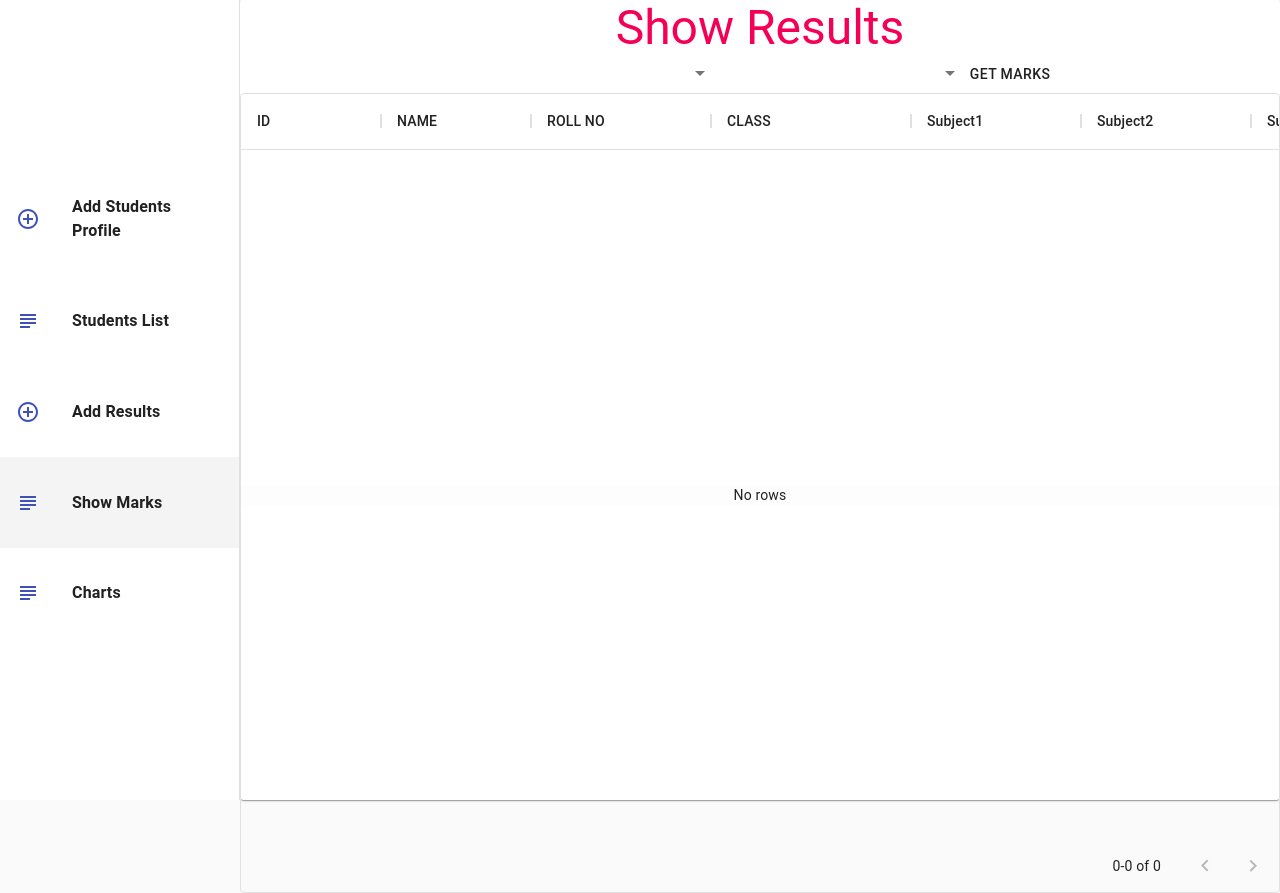
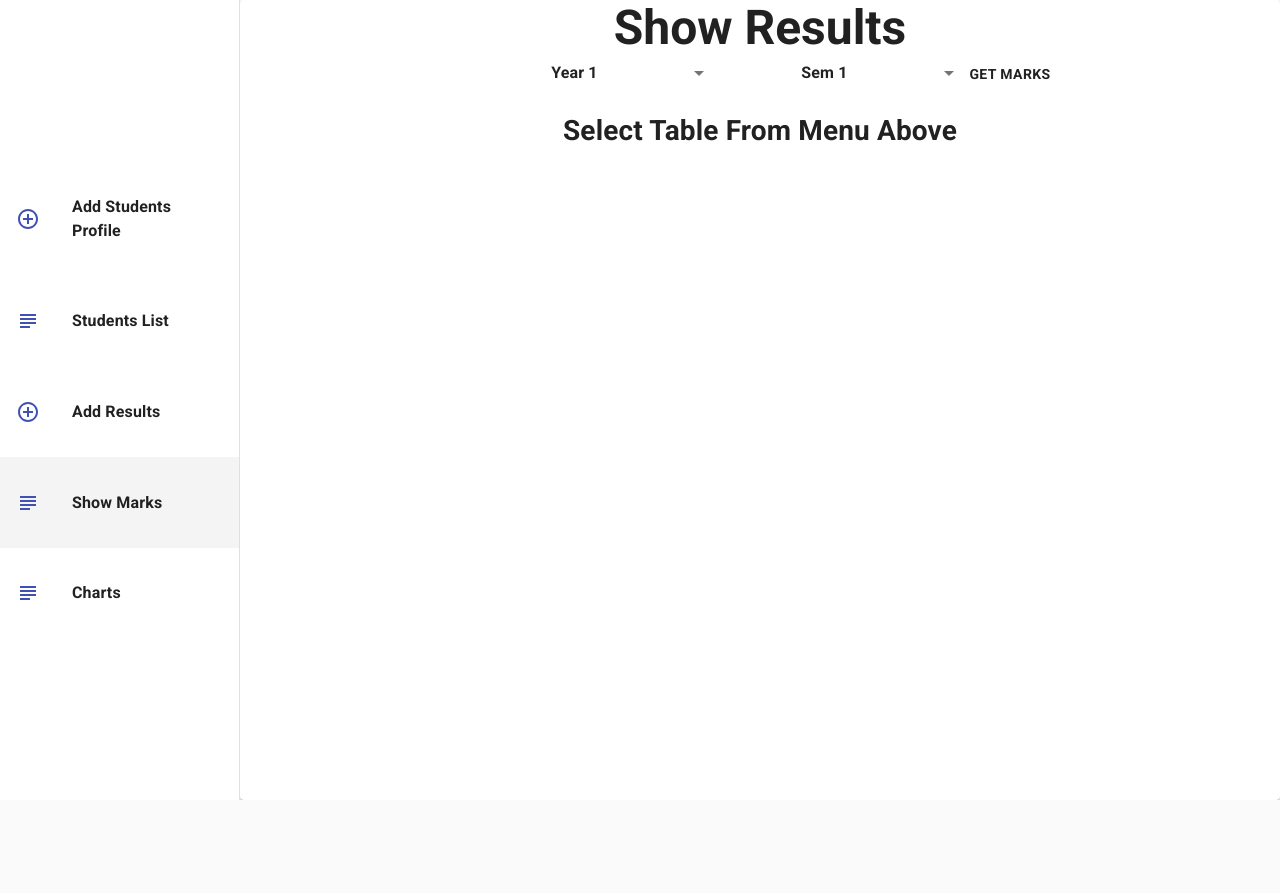
Before and after one commit to mak2002/Resultify, a React (Create React App) app in the folder client/: page /seeMarks in a window 1280 px wide. After the commit the page ends 800 px from the top, so only its background shows below. Built offline with nearby package versions, Linux system fonts and the light colour scheme.

Commit message:
added functionality to dynamically show marks

```diff
--- a/client/public/index.html
+++ b/client/public/index.html
@@ -3,6 +3,9 @@
   <head>
     <meta charset="utf-8" />
     <link rel="icon" href="%PUBLIC_URL%/favicon.ico" />
+    <link rel="preconnect" href="https://fonts.googleapis.com">
+<link rel="preconnect" href="https://fonts.gstatic.com" crossorigin>
+<link href="https://fonts.googleapis.com/css2?family=Roboto:ital,wght@0,700;1,500;1,700&display=swap" rel="stylesheet">
     <meta name="viewport" content="width=device-width, initial-scale=1" />
     <meta name="theme-color" content="#000000" />
     <meta
--- a/client/src/components/AddStudentProfile.js
+++ b/client/src/components/AddStudentProfile.js
@@ -50,7 +50,7 @@ export default function AddStudentProfile() {
     const [classname, setclassname] = useState();
     const [prn, setprn] = useState();
     const [studentsList, setstudentsList] = useState([]);
-    const [menuValue, setmenuValue] = useState('');
+    const [menuValue, setmenuValue] = useState('class1');
 
     // add student to local database
     const addStudent = () => {
--- a/client/src/components/ShowMarks.js
+++ b/client/src/components/ShowMarks.js
@@ -1,122 +1,143 @@
-import React, { useState, useEffect } from 'react'
-import TextField from '@material-ui/core/TextField';
-import Typography from '@material-ui/core/Typography'
-import { makeStyles } from '@material-ui/core'
-import Grid from '@material-ui/core/Grid';
-import Button from '@material-ui/core/Button';
-import MenuItem from '@material-ui/core/MenuItem';
-import Select from '@material-ui/core/Select';
-import InputLabel from '@material-ui/core/InputLabel';
-import Axios from 'axios'
-import {Container, Paper, Box , Dialog, DialogActions, DialogTitle, DialogContent,} from '@material-ui/core';
-import { DataGrid } from '@material-ui/data-grid';
+import React, { useState, useEffect } from "react";
+import TextField from "@material-ui/core/TextField";
+import Typography from "@material-ui/core/Typography";
+import { makeStyles } from "@material-ui/core";
+import Grid from "@material-ui/core/Grid";
+import Button from "@material-ui/core/Button";
+import MenuItem from "@material-ui/core/MenuItem";
+import Select from "@material-ui/core/Select";
+import InputLabel from "@material-ui/core/InputLabel";
+import Axios from "axios";
+import {
+  Container,
+  Paper,
+  Box,
+  Dialog,
+  DialogActions,
+  DialogTitle,
+  DialogContent,
+} from "@material-ui/core";
+import { DataGrid } from "@material-ui/data-grid";
+
+const useStyles = makeStyles({
+  root: {
+    height: "100vh",
+  },
+  grid: {
+    width: "850px",
+    margin: "20px auto",
+  },
+  grid2: {},
+  textfield: {
+    margin: "35px",
+  },
+  btn: {
+    marginTop: "20px",
+    marginLeft: "20%",
+    width: "50%",
+  },
+  form: {
+    display: "flex",
+    flexWrap: "wrap",
+  },
+  select: {
+    minWidth: "250px",
+  },
+});
+
+export default function ShowMarks() {
+  const classes = useStyles();
+
+  const columns1 = []
+
+  // const columns = [
+  //   { field: "id", headerName: "ID", width: 140 },
+  //   { field: "name", headerName: "NAME", width: 250, editable: true },
+  //   { field: "rollno", headerName: "ROLL NO", width: 180, editable: true },
+  //   { field: "class", headerName: "CLASS", width: 200, editable: true },
+  //   { field: "subject1", headerName: "Subject1", width: 170, editable: true },
+  //   { field: "subject2", headerName: "Subject2", width: 170, editable: true },
+  //   { field: "subject3", headerName: "Subject3", width: 170, editable: true },
+  //   { field: "subject4", headerName: "Subject4", width: 170, editable: true },
+  // ];
 
 
-const useStyles = makeStyles({
-    root:{
-        height:'100vh',
-    },
-    grid:{
-        width: '850px',
-        margin:'20px auto',
-    },
-    grid2:{
-    },
-    textfield: {
-        margin: '35px',
-    },
-    btn: {
-        marginTop: '20px',
-        marginLeft: '20%',
-        width:'50%',
-    },
-    form:{
-        display: 'flex',
-        flexWrap: 'wrap'
-    },
-    select:{
-        minWidth: '250px',
-    }
+  const [classname, setclassname] = useState("");
+  const [semester, setsemester] = useState("");
+  const [columnFields, setcolumnFields] = useState("");
 
-})
+  const [tableData, settableData] = useState("");
 
-export default function ShowMarks() {
-
-    const classes = useStyles()
-
-    const columns = [
-        {field: 'id', headerName: 'ID', width: 140},
-        {field: 'name', headerName: 'NAME', width:150, editable: true},
-        {field: 'rollno', headerName: 'ROLL NO', width:180, editable: true},
-        {field: 'class', headerName: 'CLASS', width: 200, editable: true},
-        {field: 'subject1', headerName: 'Subject1', width: 170, editable: true},
-        {field: 'subject2', headerName: 'Subject2', width: 170, editable: true},
-        {field: 'subject3', headerName: 'Subject3', width: 170, editable: true},
-        {field: 'subject4', headerName: 'Subject4', width: 170, editable: true},
-    ]
-
-    const [tableData, settableData] = useState([]);
-
-    const [classname, setclassname] = useState('');
-    const [semester, setsemester] = useState('');
-
+  columnFields && columnFields.map((column) => {
+    columns1.push({field: column.name, headerName: column.name.toUpperCase(), width: 1800 / columnFields.length })
+});
   // setting class and semester values
-    const [menuValueClass, setmenuValueClass] = useState('');
-    const [menuValueSemester, setmenuValueSemester] = useState('')
-
-    const [resultsTable, setresultsTable] = useState()
+  const [menuValueClass, setmenuValueClass] = useState("year1");
+  const [menuValueSemester, setmenuValueSemester] = useState("sem1");
 
   // class value
   const handleChangeClass = (e) => {
-        setmenuValueClass(e.target.value)
-        setclassname(e.target.value)
-    }
+    setmenuValueClass(e.target.value);
+    setclassname(e.target.value);
+  };
 
   // semester value
   const handleChangeSemester = (e) => {
-        setmenuValueSemester(e.target.value)
-        setsemester(e.target.value)
-    }
+    setmenuValueSemester(e.target.value);
+    setsemester(e.target.value);
+    console.log("menuValueSemester", menuValueSemester);
+  };
 
   const handleClick = (e) => {
-
     // fetch marks from marks
-        Axios.put("http://localhost:3001/resultsbody", {
-            semester : semester,
-            classname : classname,
+    console.log("handle", menuValueSemester);
+    Axios.get("http://localhost:5000/getmarks", {
+      params: {
+        menuValueClass: menuValueClass,
+        menuValueSemester: menuValueSemester,
+      },
     })
-
-        Axios.get("http://localhost:3001/results")
-        .then((response) => response.data).then((response) => {settableData(response) ;
-            console.log(response) ;
-            setresultsTable(response) ; })
-
-    }
+      .then((response) => response.data)
+      .then((response) =>
+        console.log("response", console.log(response),setcolumnFields(response.fields), settableData(response.rows))
+      );
+  };
 
   return (
     <div className={classes.root}>
-            <Typography variant="h3" color="secondary">Show Results</Typography>
+      <Typography variant="h3">Show Results</Typography>
+      {/* <h1>Show Results</h1> */}
 
-            <Select value={menuValueClass || ''} className={classes.select} onChange={handleChangeClass} disableUnderline>
-                <MenuItem value={'class1'}>Class 1</MenuItem>
-                <MenuItem value={'class2'}>Class 2</MenuItem>
-                <MenuItem value={'class3'}>Class 3</MenuItem>
-                <MenuItem value={'class4'}>Class 4</MenuItem>
+      <Select
+        value={menuValueClass || ""}
+        className={classes.select}
+        onChange={handleChangeClass}
+        disableUnderline
+      >
+        <MenuItem value={"year1"}>Year 1</MenuItem>
+        <MenuItem value={"year2"}>Year 2</MenuItem>
+        <MenuItem value={"year3"}>Year 3</MenuItem>
+        <MenuItem value={"year4"}>Year 4</MenuItem>
       </Select>
 
-            <Select value={menuValueSemester || ''} className={classes.select} onChange={handleChangeSemester} disableUnderline>
-                <MenuItem value={'Sem1'}>Sem 1</MenuItem>
-                <MenuItem value={'Sem2'}>Sem 2</MenuItem>
-                <MenuItem value={'Sem3'}>Sem 3</MenuItem>
-                <MenuItem value={'Sem4'}>Sem 4</MenuItem>
+      <Select
+        // value={menuValueSemester || ""}
+        className={classes.select}
+        value={menuValueSemester}
+        onChange={handleChangeSemester}
+        disableUnderline
+      >
+        <MenuItem value={"sem1"}>Sem 1</MenuItem>
+        <MenuItem value={"sem2"}>Sem 2</MenuItem>
       </Select>
 
       <Button onClick={handleClick}>Get Marks</Button>
 
+      {tableData ? (
         <DataGrid
           rows={tableData}
-            columns={columns}
-            pageSize={5}
+          columns={columns1}
+          pageSize={15}
           disableSelectionOnClick
           // feature to be implemented
 
@@ -126,6 +147,9 @@ export default function ShowMarks() {
           // onCellEditCommit={handleCellEditCommit}
           // cellDoubleClick={setdialogState(true)}
         />
+      ) : (
+        <h1>Select Table From Menu Above</h1>
+      )}
     </div>
-    )
+  );
 }
```
Also changed, not shown: client/src/components/AddResults.js (+56 -24 lines), 1 other file (tests, documents, lock files or other folders). Lines whose indentation alone changed are shown as unchanged.
